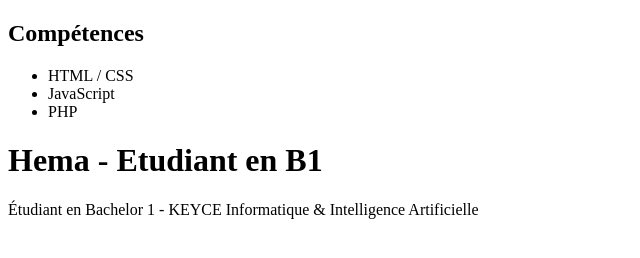
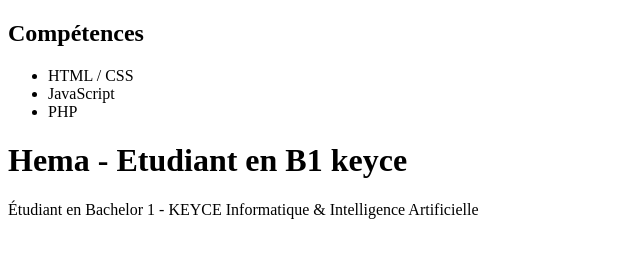
Before and after one commit to Henri-Michel-Essomba-Djomeni/bio-portfolio, a plain HTML site: page index.html in a window 1280 px wide. Shown: the whole page, without its empty margins (0-640 px from the left). Drawn offline with Linux system fonts and the light colour scheme.

Commit message:
modification du titre dans le main

```diff
--- a/index.html
+++ b/index.html
@@ -13,7 +13,7 @@
 </ul>
 
 <body>
-    <h1>Hema - Etudiant en B1</h1>
+    <h1>Hema - Etudiant en B1 keyce </h1>
     <p>Étudiant en Bachelor 1 - KEYCE Informatique & Intelligence Artificielle</p>
 </body>
 </html>
```
